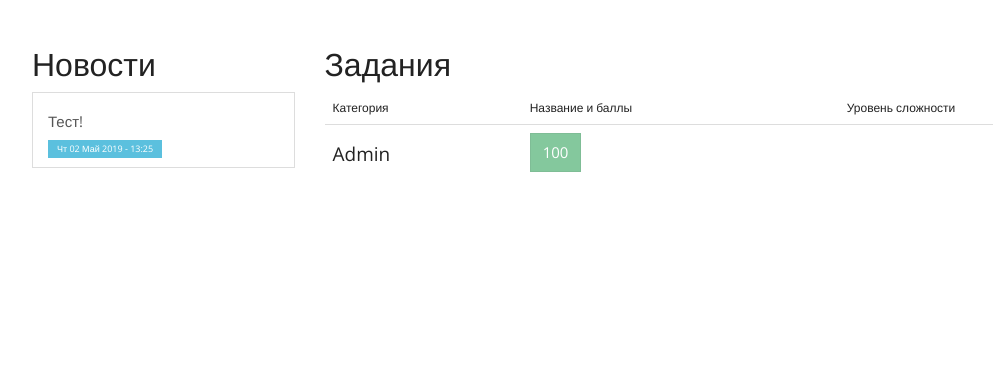
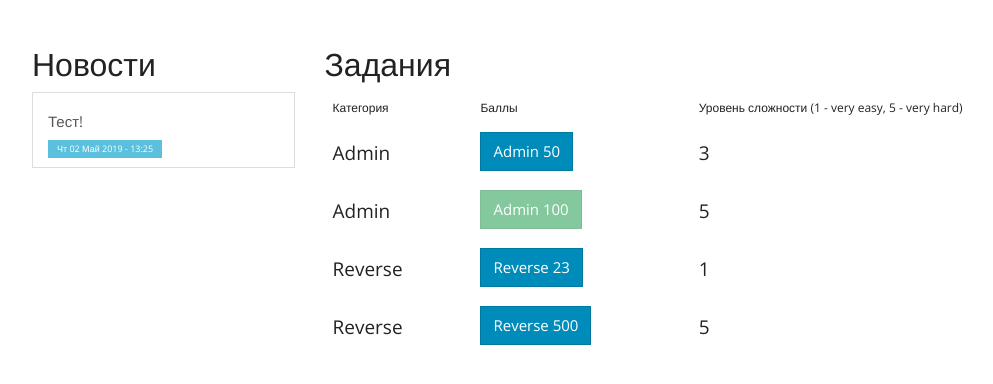
Before and after one commit to TrellixVulnTeam/schoolctf_SV5R, a Django app: page /tasks/ in a window 1280 px wide. Shown: the part 45-429 px from the top of the page, without its empty margins (38-1031 px from the left). Run offline with Django 3.2, Linux system fonts and the light colour scheme; a user stored in the database is signed in; data comes from the database, SQL or seed files in the repository; some libraries are stand-ins or nearby versions.

Commit message:
Готов п 2.1 (кривой)

```diff
--- a/scorry_board/admin.py
+++ b/scorry_board/admin.py
@@ -63,13 +63,13 @@ class CategoryModelAdmin(ModelAdmin):
 
 admin.site.register(Category, CategoryModelAdmin)
 
-class LvlModelAdmin(ModelAdmin):
+class RatingModelAdmin(ModelAdmin):
     list_display = ('title', 'position',)
     search_fields = ('title',)
     filter_horizontal = ()
 
 
-admin.site.register(Lvl, LvlModelAdmin)
+admin.site.register(Rating, RatingModelAdmin)
 
 
 class UserCreationForm(forms.ModelForm):
--- a/scorry_board/models.py
+++ b/scorry_board/models.py
@@ -80,7 +80,7 @@ class Category(models.Model):
     class Meta:
         ordering = ('position',)
 
-class Lvl (models.Model):
+class Rating(models.Model):
     title = models.CharField(max_length=50)
     position = models.IntegerField(name='position', unique=True)
 
@@ -88,7 +88,7 @@ class Lvl (models.Model):
         return self.title
 
     class Meta:
-        ordering = ('position', 'title',)
+        ordering = ('position',)
 
 class News(models.Model):
     title = models.CharField(max_length=50, name="title", verbose_name="Заголовок новости")
@@ -107,14 +107,14 @@ class Task(models.Model):
     title = models.CharField(name='title', max_length=100, blank=False)
     score = models.IntegerField(name='score', blank=False)
     category = models.ForeignKey(Category, blank=False)
-    rating = models.ForeignKey(Lvl, blank=False) #Рейтинг сложности задачи
+    rating = models.ForeignKey(Rating, blank=False) #Рейтинг сложности задачи
     text = models.TextField(name='text', blank=False)
     task_file = models.FileField(verbose_name="task_files", upload_to="task_files", blank=True)
     flag = models.CharField(max_length=100, blank=False)
     is_enabled = models.BooleanField(default=False)
 
     def __str__(self):
-        return self.name
+        return self.title
 
     def gen_file_link(self):
         if self.task_file:
--- a/scorry_board/views.py
+++ b/scorry_board/views.py
@@ -14,7 +14,7 @@ from django.template.response import TemplateResponse
 from django.views.decorators.cache import never_cache
 from django.views.decorators.csrf import csrf_protect
 
-from scorry_board.models import News, Task, SolvedTasks, Category
+from scorry_board.models import *
 
 
 def index(request):
@@ -56,9 +56,9 @@ def logout_user(request):
 @login_required
 def tasks(request):
     pivot = defaultdict(list)
-    for result in Task.objects.values('category', 'rating', 'score', 'is_enabled', 'pk').order_by('category', 'score', 'rating'):
+    for result in Task.objects.values('category', 'score', 'rating', 'is_enabled', 'pk').order_by('category', 'score', 'rating'):
         pivot[Category.objects.get(pk=result['category'])].append(
-            {"rating": result["rating"], "score": result["score"], "is_enabled": result["is_enabled"], "pk": result["pk"],
+            {"score": result["score"], "rating": result["rating"], "is_enabled": result["is_enabled"], "pk": result["pk"],
              "is_solved": SolvedTasks.objects.filter(task=Task.objects.get(pk=result["pk"]),
                                                      team=request.user).exists()})
     return TemplateResponse(request, "tasks_main.html", {"tasks": dict(pivot)})
--- a/templates/tasks_main.html
+++ b/templates/tasks_main.html
@@ -1,44 +1,43 @@
 {% extends "main.html" %}
+
+
 {% block title %}TrackCTF - Задания{% endblock %}
 {% block main_content%}
     <h2>Задания</h2>
-    <div class="table-responsive">
-        <table class="table">
+    <div style="border: 0 !important;" class="table-responsive">
+        <table class="table" >
         <thead>
             <td>Категория</td>
-            <td>Название и баллы</td>
-            <td>Уровень сложности</td>
+            <td>Баллы</td>
+            <td>Уровень сложности (1 - very easy, 5 - very hard)</td>
         </thead>
             <tbody>
                 {% for category, task_list in tasks.items %}
+                    {% for task_tuple in task_list %}
                     <tr>
-                        <th>
+                        <th style="border: 0 !important;">
                             <h4>{{ category.title }}</h4>
                         </th>
-                            {% for task_tuple in task_list %}
-                                <td>
+                                <td style="border: 0 !important;">
                                     {% if task_tuple.is_enabled %}
                                         {% if task_tuple.is_solved %}
                                             <a class="btn btn-success disabled" href="#">
-                                                {{ task_tuple.title }} {{ task_tuple.score }}
+                                                {{ category.title }} {{ task_tuple.score }}
                                             </a>
                                         {% else %}
                                             <a class="btn btn-primary" href="{% url 'scorry_tasks_details' task_tuple.pk %}">
-                                                {{ task_tuple.title }} {{ task_tuple.score }}
+                                                {{ category.title }} {{ task_tuple.score }}
                                             </a>
                                         {% endif %}
                                     {% else %}
-                                        <a href="#" class="btn btn-primary disabled">{{ task_tuple.title }} {{ task_tuple.score }}</a>
+                                        <a href="#" class="btn btn-primary disabled">{{ category.title }} {{ task_tuple.score }}</a>
                                     {% endif %}
                                 </td>
-                            {% endfor %}
-                        <th>
-                            {% for task_list in tasks.items %}
-                                <h4>{{ rating.title }}</h4>
-                            {% endfor %}
-
+                            <th style="border: 0 !important;">
+                                <h4>{{ task_tuple.rating }}</h4>
                         </th>
                     </tr>
+                            {% endfor %}
                 {% endfor %}
             </tbody>
         </table>
```
Also changed, not shown: db.sqlite3.
